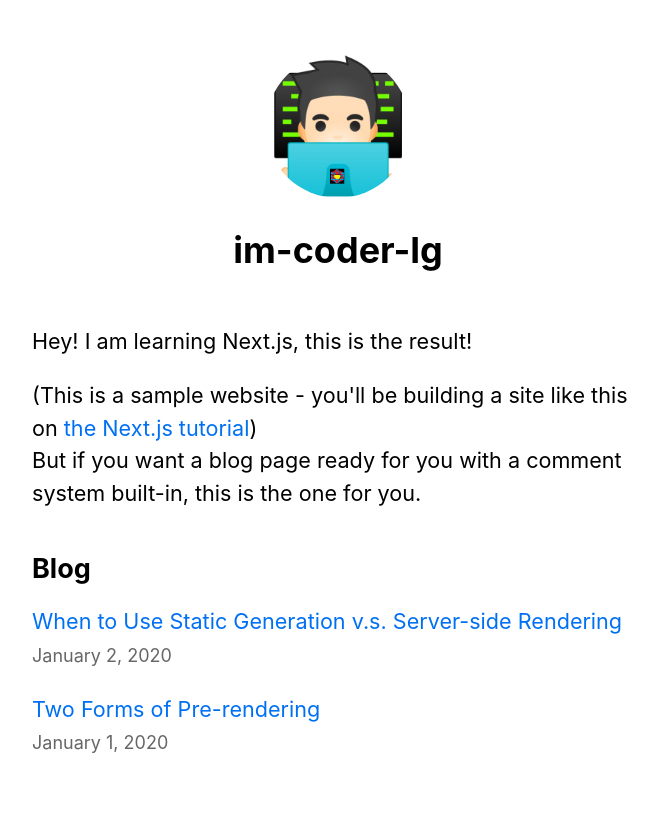
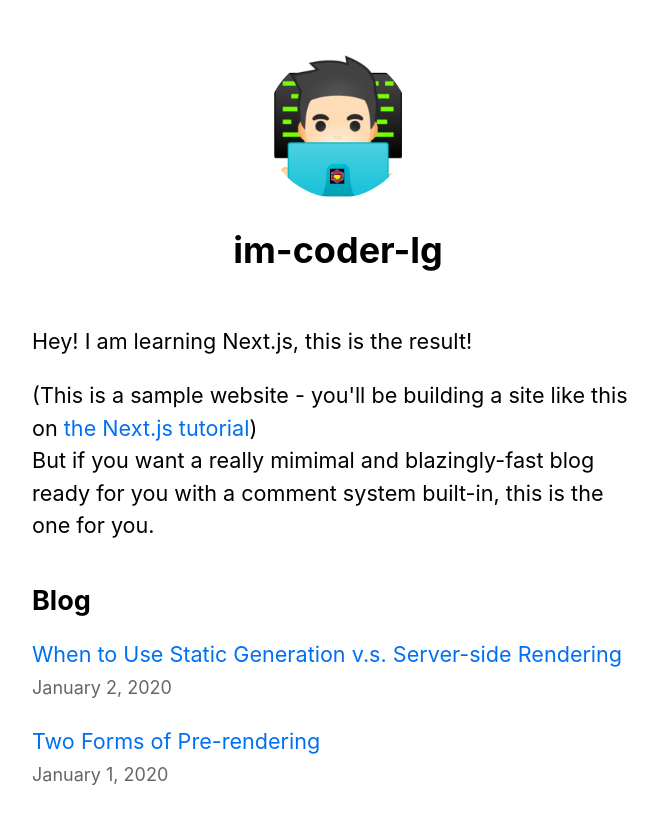
Before and after one commit to im-coder-lg/nextjs-blog, a Next.js app: page / in a window 1280 px wide. Shown: the top 824 px of the page, without its empty margins (302-960 px from the left). Built offline with nearby package versions, Linux system fonts and the light colour scheme.

Commit message:
Update ./pages/index.js

```diff
--- a/pages/index.js
+++ b/pages/index.js
@@ -17,7 +17,7 @@ export default function Home({ allPostsData }) {
           (This is a sample website - you'll be building a site like this on{' '}
           <a href="https://nextjs.org/learn">the Next.js tutorial</a>)
           <br/>
-          But if you want a blog page ready for you with a comment system built-in, this is the one for you.
+          But if you want a really mimimal and blazingly-fast blog ready for you with a comment system built-in, this is the one for you.
         </p>
       </section>
       <section className={`${utilStyles.headingMd} ${utilStyles.padding1px}`}>
```
